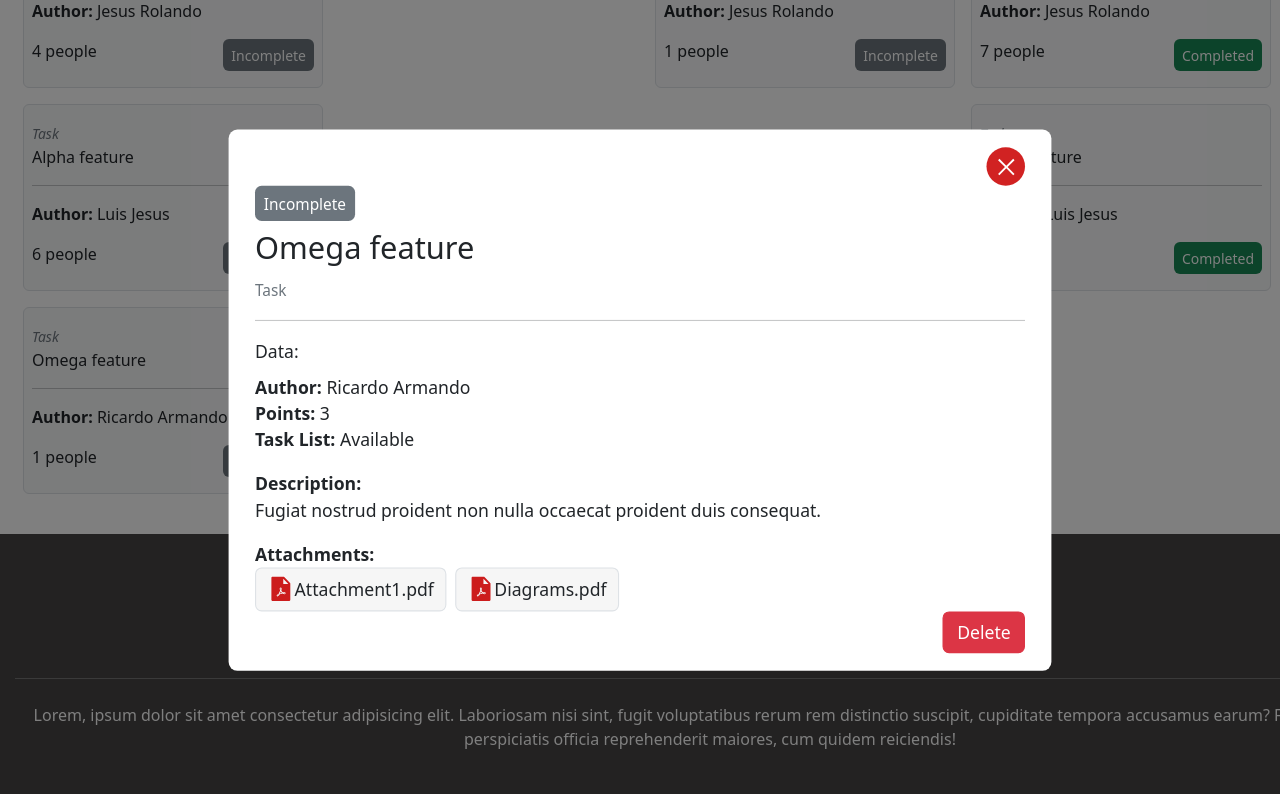
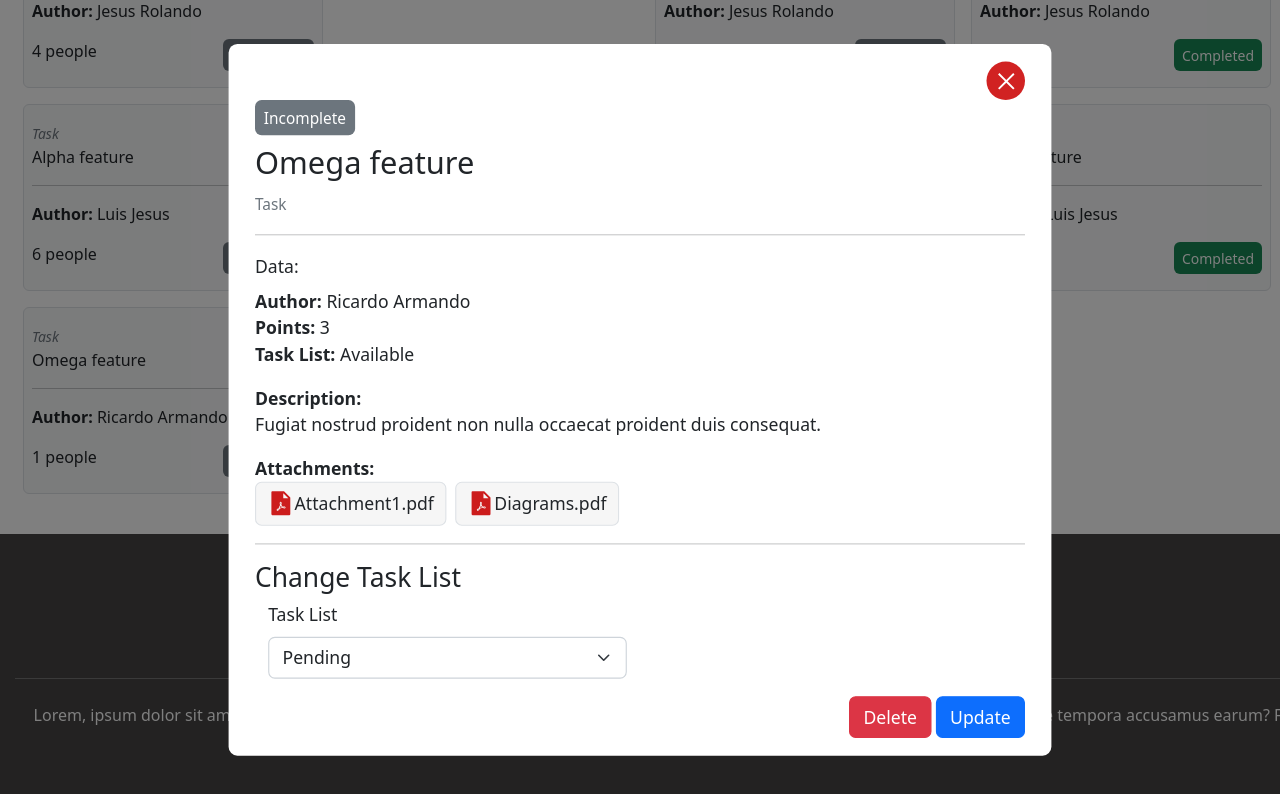
Before and after one commit to LuisRococo/task-manager-app-front, a React (Vite) app: page / in a window 1280 px wide. Both pictures are taken after a click on the element 173 px from the left and 915 px from the top of the page. Shown: the part 515-1309 px from the top of the page. Built offline with nearby package versions, Linux system fonts and the light colour scheme.

Commit message:
add change task´s task-list feature

```diff
--- a/src/components/boardPage/TaskModal/TaskModal.tsx
+++ b/src/components/boardPage/TaskModal/TaskModal.tsx
@@ -1,4 +1,4 @@
-import React from "react";
+import React, { useEffect, useState } from "react";
 import * as ReactDOM from "react-dom";
 import { Modal } from "../../common/Modal/Modal";
 import { useModalState } from "../../../hooks/useModalState";
@@ -11,7 +11,8 @@ import { useTaskListState } from "../../../hooks/useTaskListState";
 export const TaskModal = () => {
   const { closeTaskDataModal, modalsVisibility } = useModalState();
   const { taskData } = modalsVisibility.taskDetailsModal;
-  const { deleteTask } = useTaskListState();
+  const { deleteTask, moveTaskToOtherList, taskLists } = useTaskListState();
+  const [selectedTaskList, setSelectedTaskList] = useState(0);
 
   function handleModalClose() {
     closeTaskDataModal();
@@ -22,6 +23,24 @@ export const TaskModal = () => {
     deleteTask(taskData.taskId);
     closeTaskDataModal();
   }
+
+  function handleTaskListChange(e: React.ChangeEvent<HTMLSelectElement>) {
+    setSelectedTaskList(+e.target.value);
+  }
+
+  function handleFormSubmition(e: React.FormEvent) {
+    e.preventDefault();
+    if (taskData) {
+      moveTaskToOtherList(taskData.taskId, +selectedTaskList);
+      closeTaskDataModal();
+    }
+  }
+
+  useEffect(() => {
+    if (taskData) {
+      setSelectedTaskList(taskData.taskList.listId);
+    }
+  }, []);
 
   if (!taskData) return null;
 
@@ -46,11 +65,43 @@ export const TaskModal = () => {
 
             <TaskModalData taskData={taskData} />
 
-            <div className="d-flex justify-content-end">
-              <button onClick={handleDeleteBtnClick} className="btn btn-danger">
-                Delete
-              </button>
-            </div>
+            <hr />
+            <h4>Change Task List</h4>
+            <form onSubmit={handleFormSubmition}>
+              <div className="container">
+                <div className="row">
+                  <div className="col-6">
+                    <div className="mb-3">
+                      <label className="form-label">Task List</label>
+                      <select
+                        className="form-select"
+                        value={selectedTaskList}
+                        onChange={handleTaskListChange}
+                      >
+                        {taskLists.map((taskList) => (
+                          <option key={taskList.listId} value={taskList.listId}>
+                            {taskList.name}
+                          </option>
+                        ))}
+                      </select>
+                    </div>
+                  </div>
+                </div>
+              </div>
+
+              <div className="d-flex justify-content-end">
+                <button
+                  type="button"
+                  onClick={handleDeleteBtnClick}
+                  className="btn btn-danger me-1"
+                >
+                  Delete
+                </button>
+                <button type="submit" className="btn btn-primary">
+                  Update
+                </button>
+              </div>
+            </form>
           </div>
         </Modal>,
         document.getElementById("task-option-modal") as any
--- a/src/hooks/useTaskListState.ts
+++ b/src/hooks/useTaskListState.ts
@@ -68,15 +68,16 @@ export const useTaskListState = () => {
     });
   }
 
-  function findTask(idTask: number) {
+  function findTask(idTask: number): ITask | null {
+    let foundTask: ITask | null = null;
     taskLists.forEach((list) => {
       list.tasks.forEach((task) => {
         if (task.taskId === idTask) {
-          return task;
+          foundTask = task;
         }
       });
     });
-    return null;
+    return foundTask;
   }
 
   function deleteTask(idTask: number) {
@@ -134,6 +135,41 @@ export const useTaskListState = () => {
     setTaskLists(taskListsEdited);
   }
 
+  function moveTaskToOtherList(taskId: number, targetListId: number) {
+    const taskListsEdited: ITaskListState[] = JSON.parse(
+      JSON.stringify(taskLists)
+    );
+
+    const targetTaskList = findTaskList(targetListId);
+    if (!targetTaskList) return;
+
+    for (let index = 0; index < taskListsEdited.length; index++) {
+      const taskList = taskListsEdited[index];
+      taskList.tasks = taskList.tasks.filter((task) => {
+        return task.taskId !== taskId;
+      });
+    }
+
+    const taskToEdit: ITask | null = JSON.parse(
+      JSON.stringify(findTask(taskId))
+    );
+
+    if (!taskToEdit) return;
+    taskToEdit.taskList = {
+      listId: targetTaskList.listId,
+      title: targetTaskList.name,
+    };
+
+    for (let index = 0; index < taskListsEdited.length; index++) {
+      const taskListToEdit = taskListsEdited[index];
+      if (taskListToEdit.listId === targetListId) {
+        taskListToEdit.tasks.push(taskToEdit);
+      }
+    }
+
+    setTaskLists(taskListsEdited);
+  }
+
   return {
     taskLists,
     fetchTaskLists,
@@ -145,5 +181,6 @@ export const useTaskListState = () => {
     deleteTask,
     findTask,
     createTask,
+    moveTaskToOtherList,
   };
 };
```
